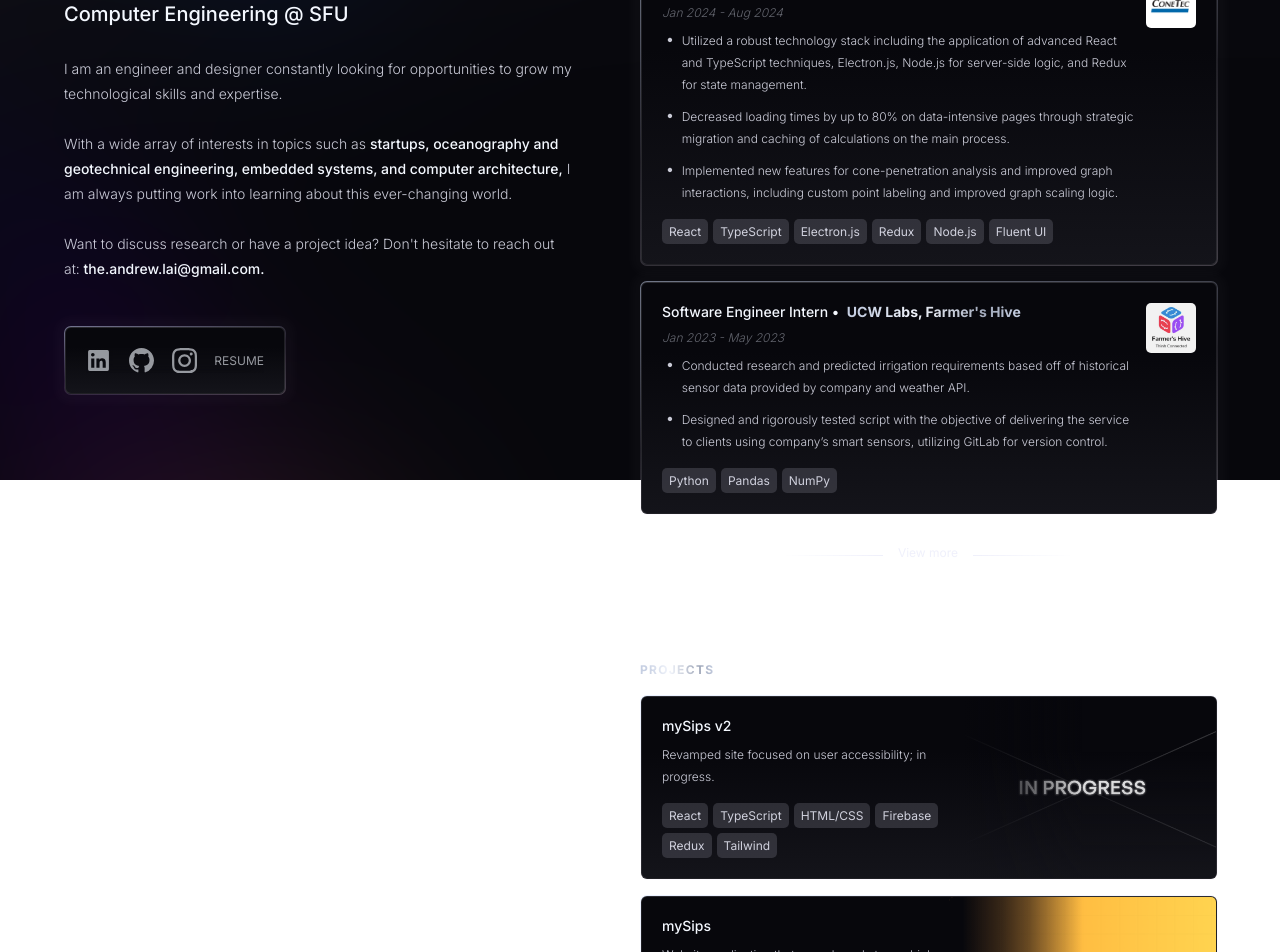
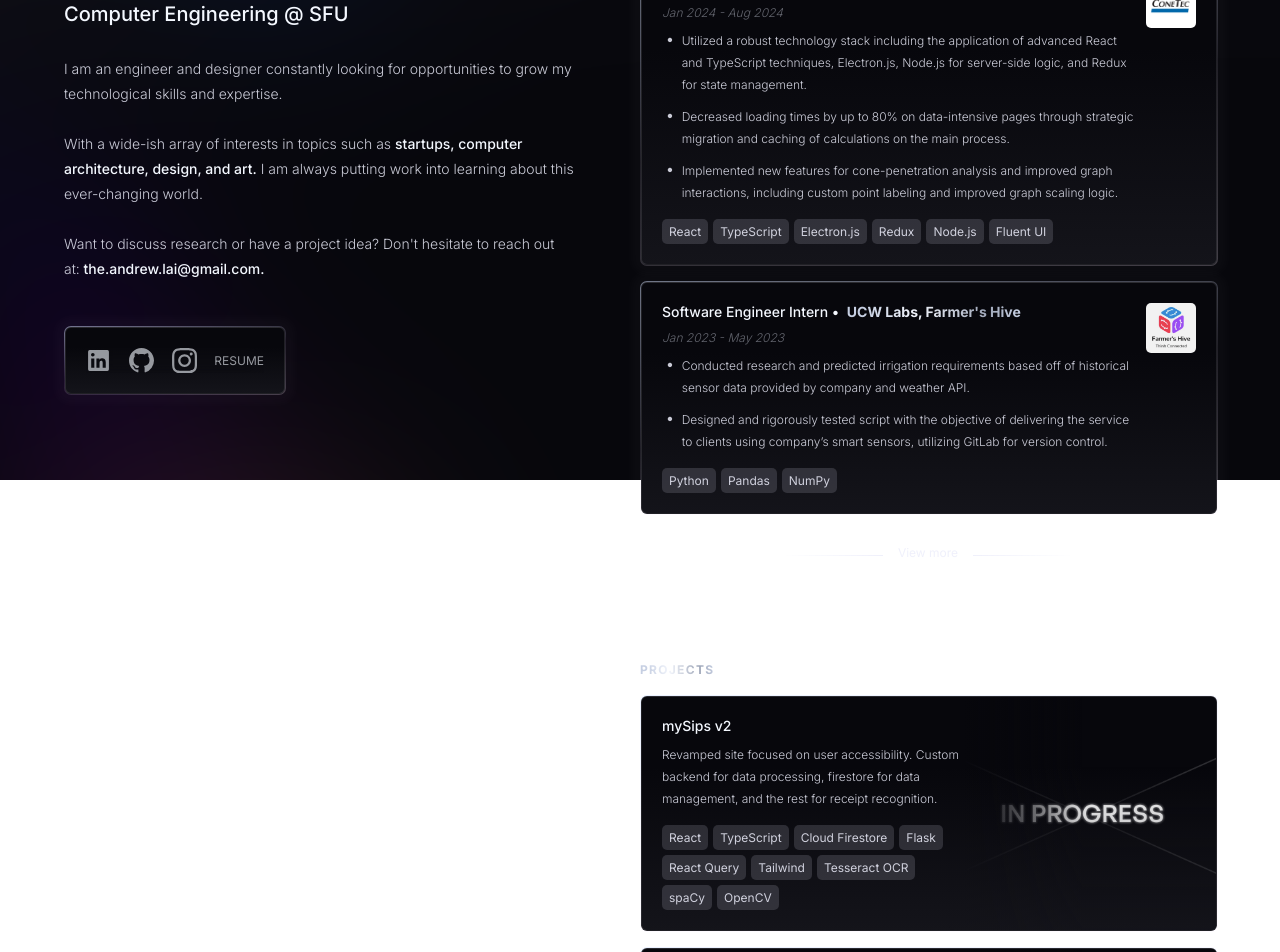
Before and after one commit to xegativ/PortfolioV2, a React (Vite) app in the folder PortfolioV2/: page / in a window 1280 px wide. Shown: the part 320-1272 px from the top of the page. Built offline with nearby package versions, Linux system fonts and the light colour scheme.

Commit message:
Changed stuff.

```diff
--- a/PortfolioV2/src/components/data/data.ts
+++ b/PortfolioV2/src/components/data/data.ts
@@ -1,6 +1,6 @@
 import { IBox } from "../subcomponents/Box/Box";
 
- const experienceData = [
+const experienceData = [
     {
         title: "Software Developer Intern",
         titleAddition: "Verzena",
@@ -18,9 +18,15 @@ import { IBox } from "../subcomponents/Box/Box";
             "Utilized a robust technology stack including the application of advanced React and TypeScript techniques, Electron.js, Node.js for server-side logic, and Redux for state management.",
             "Decreased loading times by up to 80% on data-intensive pages through strategic migration and caching of calculations on the main process.",
             "Implemented new features for cone-penetration analysis and improved graph interactions, including custom point labeling and improved graph scaling logic.",
-
         ],
-        tags: ["React", "TypeScript", "Electron.js", "Redux", "Node.js", "Fluent UI"],
+        tags: [
+            "React",
+            "TypeScript",
+            "Electron.js",
+            "Redux",
+            "Node.js",
+            "Fluent UI",
+        ],
         showIcon: true,
         iconName: "conetec-icon.jpg",
     },
@@ -53,19 +59,17 @@ import { IBox } from "../subcomponents/Box/Box";
         title: "Junior Developer, Lead UI/UX",
         titleAddition: "UBC Data Science Club",
         subTitle: "Sep 2023 - Apr 2024",
-        tags: ["React", "Tailwind", "Trello","Adobe CC", "Figma"],
+        tags: ["React", "Tailwind", "Trello", "Adobe CC", "Figma"],
         showIcon: true,
         iconName: "dsci_logo.png",
-
     },
     {
         title: "VP Technology, Design Coordinator",
         titleAddition: "SFU Finance Student Association",
         subTitle: "Sep 2023 - Apr 2024",
-        tags: ["WordPress", "CRM", "Adobe CC" ,"Figma"],
+        tags: ["WordPress", "CRM", "Adobe CC", "Figma"],
         showIcon: true,
         iconName: "finsa_logo.png",
-
     },
     {
         title: "Software Engineer, VP Design",
@@ -82,25 +86,35 @@ import { IBox } from "../subcomponents/Box/Box";
         tags: ["Adobe CC"],
         showIcon: true,
         iconName: "ubcvss_logo.jpg",
-    }
+    },
 ] as IBox[];
 
 const projectData = [
     {
         title: "mySips v2",
         description:
-            "Revamped site focused on user accessibility; in progress.",
+            "Revamped site focused on user accessibility. Custom backend for data processing, firestore for data management, and the rest for receipt recognition.",
         tags: [
             "React",
             "TypeScript",
-            "HTML/CSS",
-            "Firebase",
-            "Redux",
-            "Tailwind"
+            "Cloud Firestore",
+            "Flask",
+            "React Query",
+            "Tailwind",
+            "Tesseract OCR",
+            "spaCy",
+            "OpenCV",
         ],
         showImage: true,
         imageName: "temp/temp.png",
-
+    },
+    {
+        title: "Arithmetic Implementation",
+        description:
+            "Basic arithmetic system involving two signed 5 bit values (and 2 bit floating point in fractional bit representation), with loading and memory capabilities, on the DE10 Standard FPGA board.",
+        tags: ["Quartus 2", "VHDL", "ModelSim", "FPGA"],
+        showImage: true,
+        imageName: "temp/temp.png",
     },
     {
         title: "mySips",
@@ -117,7 +131,6 @@ const projectData = [
         ],
         showImage: true,
         imageName: "projects/mysips-proj-min.png",
-
     },
     {
         title: "Devpost Scraper",
@@ -126,7 +139,6 @@ const projectData = [
         tags: ["Python", "spaCy", "NLP", "Flask"],
         showImage: true,
         imageName: "projects/devpost-proj-min.png",
-
     },
     {
         title: "Portfolio v1",
@@ -135,7 +147,7 @@ const projectData = [
         tags: ["JavaScript", "HTML/CSS", "History API", "GSAP"],
         showImage: true,
         imageName: "projects/portfoliov1-proj-min.png",
-        urlLink: "https://andrewlai-v1.netlify.app/"
+        urlLink: "https://andrewlai-v1.netlify.app/",
     },
     {
         title: "Pola Party",
@@ -144,7 +156,6 @@ const projectData = [
         tags: ["Python", "Flask", "PostgreSQL", "Docker", "Azure"],
         showImage: true,
         imageName: "projects/polaparty-proj-min.png",
-
     },
     {
         title: "PCA 2024 & UBC DSCI Club",
@@ -153,7 +164,6 @@ const projectData = [
         tags: ["Typescript", "React", "Express", "Tailwind", "MUI"],
         showImage: true,
         imageName: "projects/ubcdsci-proj-min.png",
-
     },
     {
         title: "Irrigation Estimator",
@@ -162,7 +172,6 @@ const projectData = [
         tags: ["Python", "Matplotlib", "Requests", "REST API"],
         showImage: true,
         imageName: "temp/temp.png",
-
     },
     {
         title: "Crossy Road Matplotlib",
@@ -172,7 +181,6 @@ const projectData = [
         showImage: true,
         imageName: "temp/temp.png",
     },
-
 ] as IBox[];
 
-export {projectData, experienceData};
+export { projectData, experienceData };
--- a/PortfolioV2/src/components/subcomponents/Section/SectionBio.tsx
+++ b/PortfolioV2/src/components/subcomponents/Section/SectionBio.tsx
@@ -29,10 +29,9 @@ function SectionBio({
                     opportunities to grow my technological skills and expertise.
                     <br></br>
                     <br></br>
-                    With a wide array of interests in topics such as&nbsp;
+                    With a wide-ish array of interests in topics such as&nbsp;
                     <span className="p-bold">
-                        startups, oceanography and geotechnical engineering,
-                        embedded systems, and computer architecture,
+                        startups, computer architecture, design, and art.
                     </span>{" "}
                     I am always putting work into learning about this
                     ever-changing world.
```
